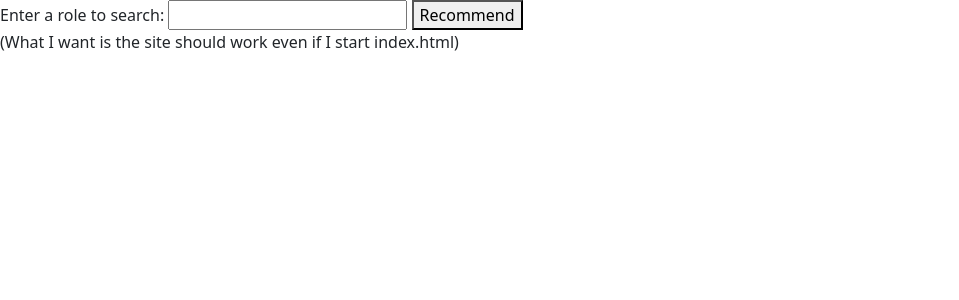
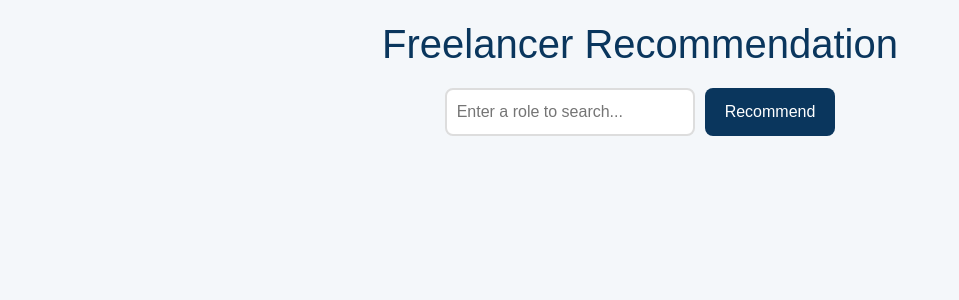
Before and after one commit to SkullShoT007/Freelancer-Recommendation-System, a Flask app: page / in a window 1280 px wide. Shown: the top 300 px of the page, without its empty margins (0-959 px from the left). Run offline with Flask 3, Linux system fonts and the light colour scheme; parts of the project's set-up code (start-up, migrations or seed data) failed here and were passed over.

Commit message:
improved ui

```diff
--- a/templates/index.html
+++ b/templates/index.html
@@ -5,53 +5,131 @@
     <meta name="viewport" content="width=device-width, initial-scale=1.0">
     <title>Freelancer Recommendation</title>
     <link href="https://cdn.jsdelivr.net/npm/bootstrap@5.3.3/dist/css/bootstrap.min.css" rel="stylesheet" integrity="sha384-QWTKZyjpPEjISv5WaRU9OFeRpok6YctnYmDr5pNlyT2bRjXh0JMhjY6hW+ALEwIH" crossorigin="anonymous">
-<script src="https://cdn.jsdelivr.net/npm/bootstrap@5.3.3/dist/js/bootstrap.bundle.min.js" integrity="sha384-YvpcrYf0tY3lHB60NNkmXc5s9fDVZLESaAA55NDzOxhy9GkcIdslK1eN7N6jIeHz" crossorigin="anonymous"></script>
+    <script src="https://cdn.jsdelivr.net/npm/bootstrap@5.3.3/dist/js/bootstrap.bundle.min.js" integrity="sha384-YvpcrYf0tY3lHB60NNkmXc5s9fDVZLESaAA55NDzOxhy9GkcIdslK1eN7N6jIeHz" crossorigin="anonymous"></script>
     <script src="https://code.jquery.com/jquery-3.6.0.min.js"></script>
     <style>
-        .freelancer {
-            margin: 10px;
-            padding: 10px;
-            border: 1px solid #ddd;
-        }
-        .freelancer h3 {
-            margin: 0;
-        }
-        .results{
-            color: #0A365D;
-            border-radius: 1rem;
-            transition: 1s;
-            background-color: #E1ECFE;
+        body {
+            font-family: 'Arial', sans-serif;
+            background-color: #f4f7fa;
+            padding: 20px;
         }
 
-        .results button{
-            border-radius: 10px;
-            color: white;
-            background-color: #F5745A;
-            border: none;
-            padding: 5px 10px;
-            transition: 0.5s;
+        .container {
+            max-width: 1200px;
+            margin: 0 auto;
         }
 
-        .results button:hover{
-            background-color: #0A365D;
-
+        h1 {
+            color: #0A365D;
+            text-align: center;
+            margin-bottom: 20px;
         }
 
-        .results p, h3{
-            padding: 5px;
+        #search-form {
+            display: flex;
+            justify-content: center;
+            margin-bottom: 30px;
         }
 
+        #search-form input {
+            width: 250px;
+            padding: 10px;
+            border: 2px solid #ddd;
+            border-radius: 8px;
+            margin-right: 10px;
+            font-size: 16px;
+        }
+
+        #search-form button {
+            padding: 10px 20px;
+            background-color: #0A365D;
+            color: white;
+            border: none;
+            border-radius: 8px;
+            font-size: 16px;
+            cursor: pointer;
+            transition: 0.3s;
+        }
+
+        #search-form button:hover {
+            background-color: #F5745A;
+        }
+
+        .freelancer {
+            background-color: #ffffff;
+            border-radius: 10px;
+            box-shadow: 0 4px 10px rgba(0, 0, 0, 0.1);
+            margin: 10px;
+            padding: 20px;
+            width: 300px;
+            transition: transform 0.3s, box-shadow 0.3s;
+        }
+
+        .freelancer:hover {
+            transform: translateY(-5px);
+            box-shadow: 0 6px 15px rgba(0, 0, 0, 0.1);
+        }
+
+        .freelancer h3 {
+            color: #0A365D;
+            font-size: 20px;
+            margin-bottom: 10px;
+        }
+
+        .freelancer p {
+            font-size: 16px;
+            margin-bottom: 10px;
+        }
+
+        .freelancer button {
+            background-color: #F5745A;
+            color: white;
+            border: none;
+            border-radius: 8px;
+            padding: 8px 16px;
+            cursor: pointer;
+            transition: 0.3s;
+        }
+
+        .freelancer button:hover {
+            background-color: #0A365D;
+        }
+
+        .results {
+            display: flex;
+            flex-wrap: wrap;
+            justify-content: center;
+        }
+
+        .results p {
+            text-align: center;
+            font-size: 18px;
+            color: #0A365D;
+            margin-top: 20px;
+        }
+
+        @media (max-width: 768px) {
+            #search-form input {
+                width: 200px;
+            }
+
+            .freelancer {
+                width: 250px;
+            }
+        }
     </style>
 </head>
 <body>
-    <form id="search-form">
-        <label for="search">Enter a role to search: </label>
-        <input type="text" id="search" name="search" required>
-        <button type="submit">Recommend</button>
-    </form>
+    <div class="container">
+        <h1>Freelancer Recommendation</h1>
 
-    <div id="results" class="d-flex align-items-center justify-content-start flex-wrap">
+        <form id="search-form" class="d-flex justify-content-center">
+            <input type="text" id="search" name="search" placeholder="Enter a role to search..." required>
+            <button type="submit">Recommend</button>
+        </form>
 
+        <div id="results" class="results d-flex align-items-center justify-content-start flex-wrap">
+        </div>
     </div>
 
     <script>
@@ -69,7 +147,7 @@
                         if (data.length > 0) {
                             data.forEach(function(freelancer) {
                                 $('#results').append(
-                                    `<div class="freelancer w-30 results">
+                                    `<div class="freelancer">
                                         <h3>${freelancer.Name}</h3>
                                         <p><strong>Skills:</strong> ${freelancer.Skills}</p>
                                         <p><strong>Country:</strong> ${freelancer.Country}</p>
@@ -87,4 +165,4 @@
         });
     </script>
 </body>
-</html> (What I want is the site should work even if I start index.html)
+</html>
```
